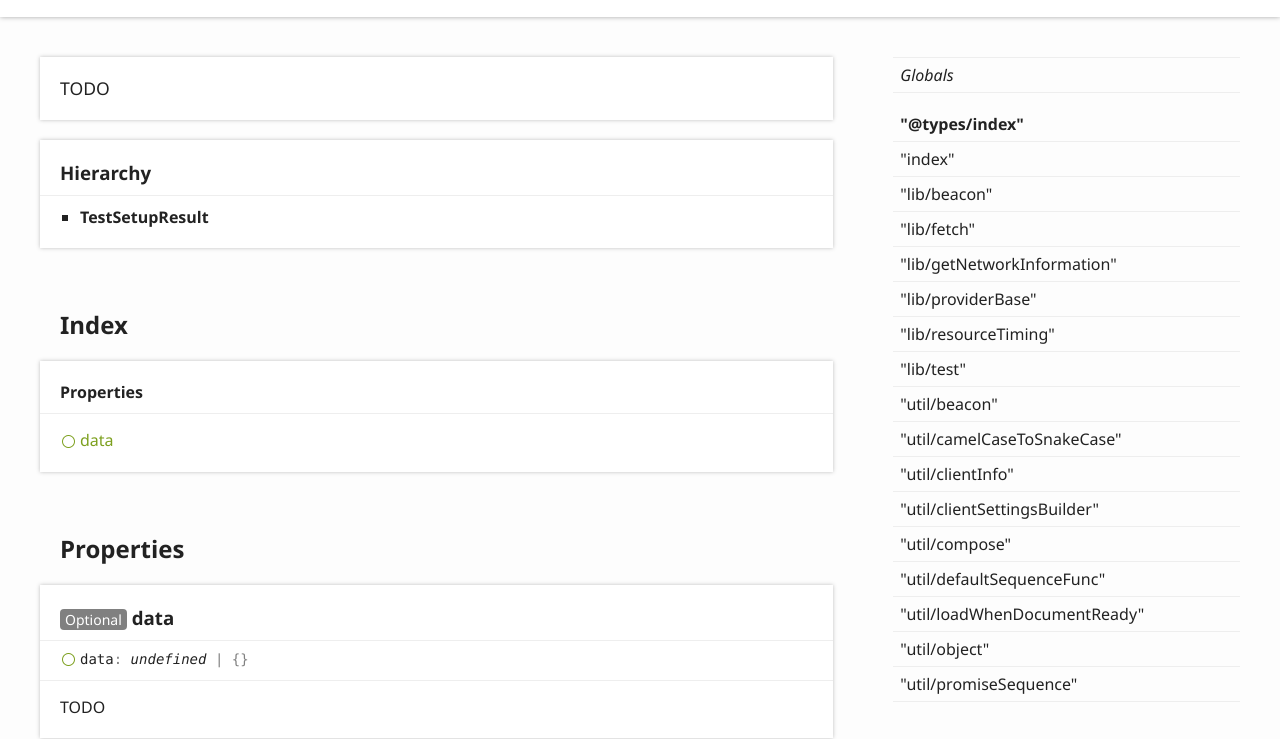
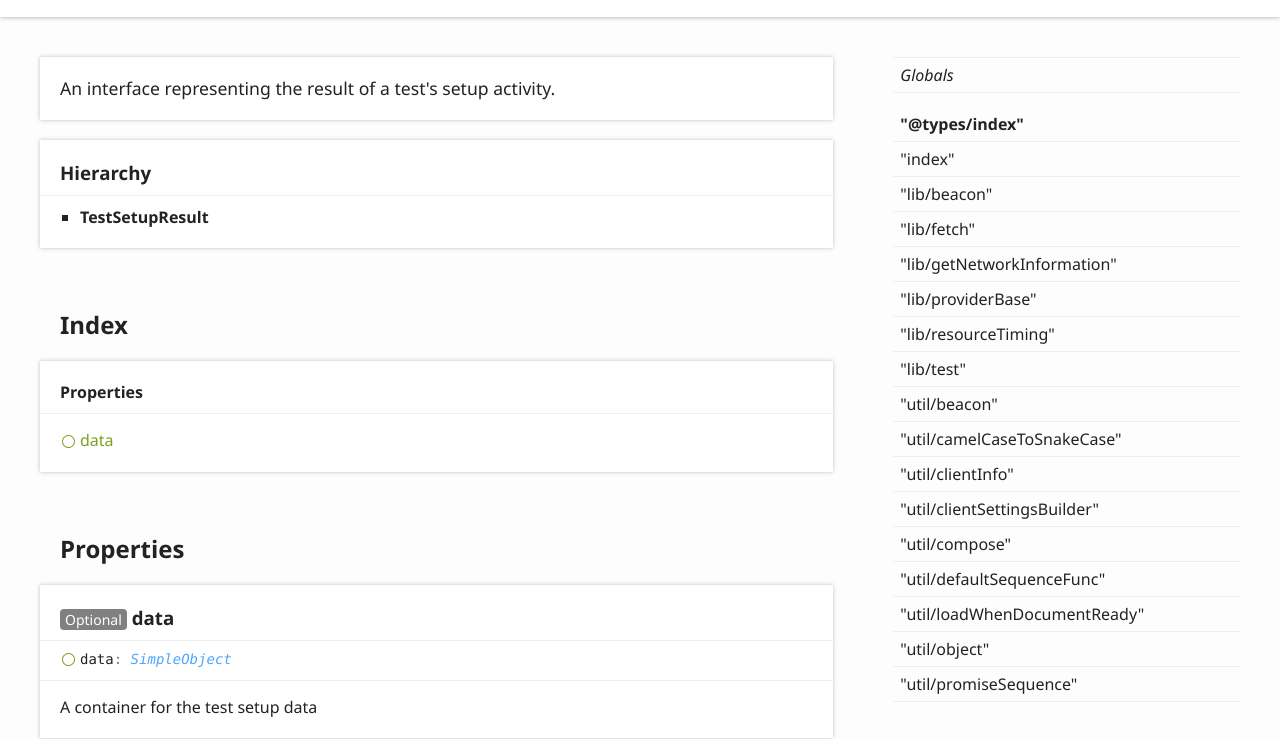
Before and after one commit to openinsights/openinsights, a website built with webpack: page doc/interfaces/__types_index_.testsetupresult.html in a window 1280 px wide. Shown: the part 138-877 px from the top of the page. Built offline with nearby package versions, Linux system fonts and the light colour scheme.

Commit message:
Refactor TestSetupResult interface; work on docblocks

```diff
--- a/doc/interfaces/__types_index_.testsetupresult.html
+++ b/doc/interfaces/__types_index_.testsetupresult.html
@@ -72,7 +72,7 @@
 			<section class="tsd-panel tsd-comment">
 				<div class="tsd-comment tsd-typography">
 					<div class="lead">
-						<p>TODO</p>
+						<p>An interface representing the result of a test&#39;s setup activity.</p>
 					</div>
 				</div>
 			</section>
@@ -102,12 +102,12 @@
 				<section class="tsd-panel tsd-member tsd-kind-property tsd-parent-kind-interface">
 					<a name="data" class="tsd-anchor"></a>
 					<h3><span class="tsd-flag ts-flagOptional">Optional</span> data</h3>
-					<div class="tsd-signature tsd-kind-icon">data<span class="tsd-signature-symbol">:</span> <span class="tsd-signature-type">undefined</span><span class="tsd-signature-symbol"> | </span><span class="tsd-signature-symbol">{}</span></div>
+					<div class="tsd-signature tsd-kind-icon">data<span class="tsd-signature-symbol">:</span> <a href="__types_index_.simpleobject.html" class="tsd-signature-type">SimpleObject</a></div>
 					<aside class="tsd-sources">
 					</aside>
 					<div class="tsd-comment tsd-typography">
 						<div class="lead">
-							<p>TODO</p>
+							<p>A container for the test setup data</p>
 						</div>
 					</div>
 				</section>
```
Also changed, not shown: doc/interfaces/__types_index_.testconfiguration.html (+2 -2 lines), doc/modules/__types_index_.html (+6 -0 lines), src/@types/index.ts (+9 -7 lines).
